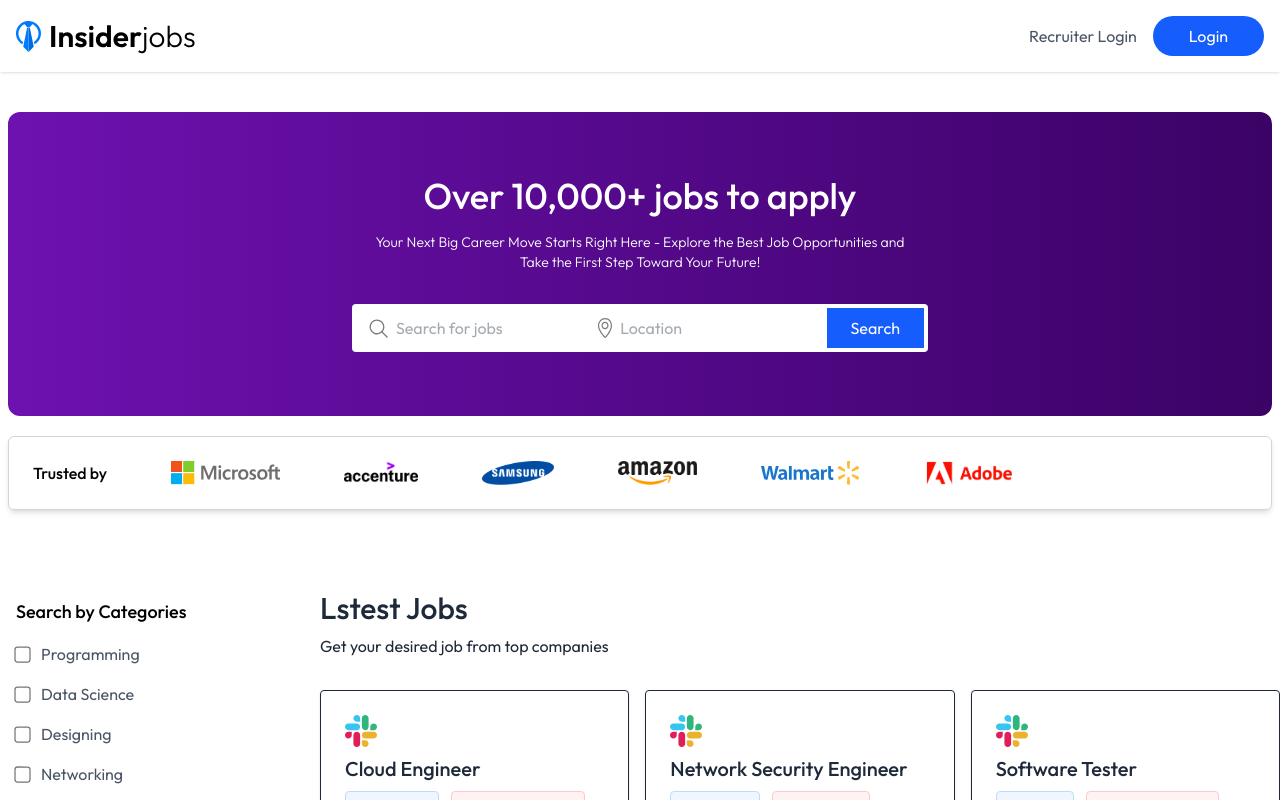
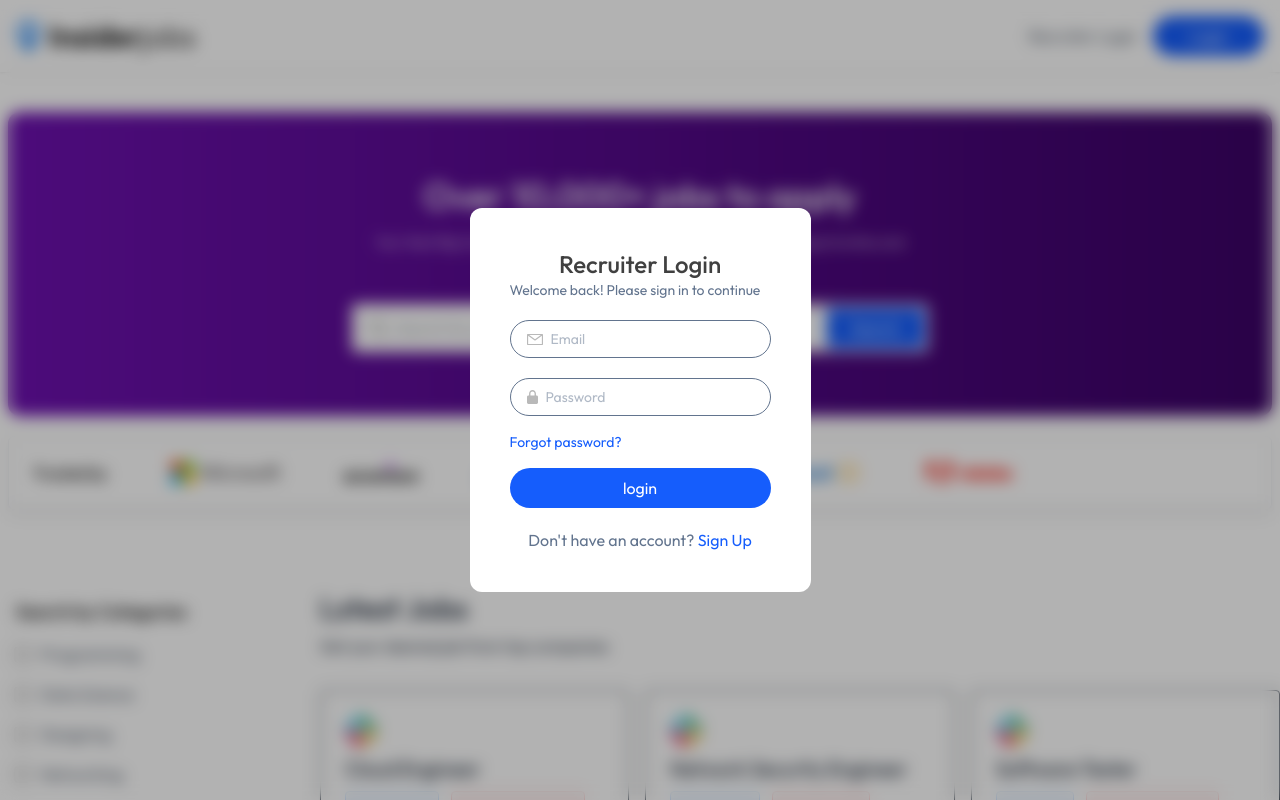
Before and after one commit to rajeevdixit-16/Insider-Jobs, a React (Vite) app in the folder client/: page / in a window 1280 px wide. Both pictures are taken after a click on the button "Recruiter Login". Shown: the top 800 px of the page. Built offline with nearby package versions, Linux system fonts and the light colour scheme; no server answers.

Commit message:
Add Recruiter Login component and integrate with Navbar; enhance Applications and Applyjobs pages

```diff
--- a/client/src/App.jsx
+++ b/client/src/App.jsx
@@ -4,10 +4,16 @@ import { Route, Routes } from "react-router-dom";
 import Home from "./pages/Home.jsx";
 import Applyjobs from "./pages/Applyjobs.jsx";
 import Applications from "./pages/Applications.jsx";
+import RecruiterLogin from "./components/RecruiterLogin.jsx";
+import { useContext } from "react";
+import { AppContext } from "./context/AppContext.jsx";
 
 const App = () => {
+
+  const { showRecruiterLogin } = useContext(AppContext);
   return (
     <div>
+      {showRecruiterLogin && <RecruiterLogin />}
       <Routes>
         <Route path="/" element={<Home />} />
         <Route path="/apply-job/:id" element={<Applyjobs />} />
--- a/client/src/components/Navbar.jsx
+++ b/client/src/components/Navbar.jsx
@@ -1,14 +1,17 @@
-import React, { use } from 'react'
+import React, { useContext } from 'react'
 import { assets } from '../assets/assets.js'
 import { useClerk, useUser, UserButton } from '@clerk/clerk-react'
 import { Link } from 'react-router-dom'
 import { useNavigate } from 'react-router-dom'
+import { AppContext } from '../context/AppContext'
 
 const Navbar = () => {
   const { openSignIn } = useClerk()
   const { user } = useUser()
 
   const navigate = useNavigate()
+
+  const { setShowRecruiterLogin } = useContext(AppContext)
 
   return (
     <div className="shadow py-4">
@@ -25,7 +28,7 @@ const Navbar = () => {
           </div>
         ) : (
           <div className="flex gap-4 max-sm:text-xs">
-            <button className="text-gray-600">Recruiter Login</button>
+            <button onClick={e => setShowRecruiterLogin(true)} className="text-gray-600">Recruiter Login</button>
             <button
               onClick={() => openSignIn()}
               className="bg-blue-600 text-white px-6 sm:px-9 py-2 rounded-full"
--- /dev/null
+++ b/client/src/components/RecruiterLogin.jsx
@@ -0,0 +1,68 @@
+import React, { useState } from 'react'
+import { assets } from '../assets/assets'
+
+const RecruiterLogin = () => {
+
+    const [state,setState] = useState('Login')
+    const [name,setName] = useState('')
+    const [email,setEmail] = useState('')
+    const [password,setPassword] = useState('')
+
+    const [image,setImage] = useState(false)
+
+    const [isTextDataSubmitted,setIsTextDataSubmitted] = useState(false)
+
+    const onSubmitHandler = async(e) => {
+        e.preventDefault()
+
+        if(state === 'Signup' && !isTextDataSubmitted){
+            setIsTextDataSubmitted(true)
+            return;
+        }
+    }
+
+
+  return (
+    <div className='absolute top-0 left-0 right-0 bottom-0 z-10 backdrop-blur-sm bg-black/30 flex justify-center items-center'>
+      <form className='relative bg-white p-10 rounded-xl text-slate-500'>
+        <h1 className='text-center text-2xl text-neutral-700 font-medium'>Recruiter {state}</h1>
+        <p className='text-sm'>Welcome back! Please sign in to continue</p>
+        { state === 'Signup' && isTextDataSubmitted
+        ? <></>
+        : <>
+
+            {state !== 'Login' && (
+                <div className='border px-4 py-2 flex items-center gap-2 rounded-full mt-5'>
+                <img src={assets.person_icon} alt="" />
+                <input className='outline-none text-sm' onChange={e => setName(e.target.value)} type="text" placeholder='Company Name' required />
+                </div>
+            )}
+
+            <div className='border px-4 py-2 flex items-center gap-2 rounded-full mt-5'>
+                <img src={assets.email_icon} alt="" />
+                <input className='outline-none text-sm' onChange={e => setEmail(e.target.value)} type="email" placeholder='Email' required />
+            </div>
+            <div className='border px-4 py-2 flex items-center gap-2 rounded-full mt-5'>
+                <img src={assets.lock_icon} alt="" />
+                <input className='outline-none text-sm' onChange={e => setPassword(e.target.value)} type="password" placeholder='Password' required />
+            </div>
+
+        </>}
+
+        <p className='text-sm text-blue-600 my-4 cursor-pointer'>Forgot password?</p>
+
+
+        <button type='submit' className='bg-blue-600 w-full text-white py-2 rounded-full cursor-pointer'>
+            {state === 'Login' ? 'login' : isTextDataSubmitted ? 'create account' : 'next'}
+        </button>
+        {
+            state === 'Login'
+            ? <p className='mt-5 text-center'>Don't have an account? <span className='text-blue-600 cursor-pointer' onClick={()=>setState('Signup')}>Sign Up</span></p>
+            : <p className='mt-5 text-center'>Already have an account? <span className='text-blue-600 cursor-pointer' onClick={()=>setState('Login')}>Login</span></p>
+        }
+      </form>
+    </div>
+  )
+}
+
+export default RecruiterLogin
--- a/client/src/context/AppContext.jsx
+++ b/client/src/context/AppContext.jsx
@@ -15,6 +15,8 @@ export const AppContextProvider = (props)=>{
 
     const [jobs,setJobs] = useState([])
 
+    const [showRecruiterLogin,setShowRecruiterLogin] = useState(false)
+
     // Function to set jobs data
 
     const fetchJobs = async()=>{
@@ -28,7 +30,8 @@ export const AppContextProvider = (props)=>{
     const value = {
         setSearchFilter,searchFilter,
         isSearched,setIsSearched,
-        jobs,setJobs
+        jobs,setJobs,
+        showRecruiterLogin,setShowRecruiterLogin
     }
     return (<AppContext.Provider value={value}>
         {props.children}
--- a/client/src/pages/Applications.jsx
+++ b/client/src/pages/Applications.jsx
@@ -1,10 +1,71 @@
-import React from 'react'
+import React,{useState} from 'react'
+import Navbar from '../components/Navbar'
+import { assets, jobsApplied } from '../assets/assets'
+import moment from 'moment'
+import Footer from '../components/Footer'
 
 const Applications = () => {
+
+  const [isEdit,setIsEdit] = useState(false)
+  const [resume,setResume] = useState(null)
+
   return (
-    <div>
-
-    </div>
+    <>
+      <Navbar />
+      <div className='container px-4 min-h-[65vh] 2xl:px-20 mx-auto my-10'>
+        <h2 className='text-xl font-semibold'>Your Resume</h2>
+        <div className='flex gap-2 mb-6 mt-3'>
+          {
+            isEdit
+            ? <>
+              <label className='flex items-center' htmlFor="resumeUpload">
+                <p className='bg-blue-100 text-blue-600 px-4 py-2 rounded-lg mr-2'>Select Resume</p>
+                <input id='resumeUpload' onChange={e => setResume(e.target.files[0])} accept='application/pdf' type='file' hidden/>
+                <img src={assets.profile_upload_icon} alt="" />
+              </label>
+              <button onClick={e=>setIsEdit(false)} className='bg-green-100 border border-green-400 rounded-lg px-4 py-2'>Save</button>
+            </>
+            : <div className='flex gap-2'>
+              <a className='bg-blue-100 text-blue-600 px-4 py-2 rounded-lg' href="">
+                Resume
+              </a>
+              <button onClick={()=>setIsEdit(true)} className='text-gray-500 border border-gray-300 px-4 py-2 rounded-lg'>Edit</button>
+              </div>
+          }
+        </div>
+        <h2 className='text-xl font-semibold mb-4'>Jobs Applied</h2>
+        <table className='min-w-full bg-white border rounded-lg'>
+          <thead>
+            <tr>
+              <th className='py-3 px-4 border-b text-left'>Company</th>
+              <th className='py-3 px-4 border-b text-left'>Job Title</th>
+              <th className='py-3 px-4 border-b text-left'>Location</th>
+              <th className='py-3 px-4 border-b text-left'>Date</th>
+              <th className='py-3 px-4 border-b text-left'>Status</th>
+            </tr>
+          </thead>
+          <tbody>
+            {jobsApplied.map((job,index) => true ?(
+              <tr>
+                <td className='py-3 px-4 flex items-center gap-2 border-b'>
+                  <img className='w-8 h-8' src={job.logo} alt="" />
+                  {job.company}
+                </td>
+                <td className='py-2 px-4 border-b'>{job.title}</td>
+                <td className='py-2 px-4 border-b max-sm:hidden'>{job.location}</td>
+                <td className='py-2 px-4 border-b max-sm:hidden'>{moment(job.date).format('ll')}</td>
+                <td className='py-2 px-4 border-b'>
+                  <span className={`${job.status === 'Pending' ? 'bg-yellow-100 text-yellow-600' : job.status === 'Accepted' ? 'bg-green-100 text-green-600' : 'bg-red-100 text-red-600'} px-3 py-1 rounded-full text-sm font-medium`}>
+                    {job.status}
+                  </span>
+                  </td>
+              </tr>
+            ): (null))}
+          </tbody>
+        </table>
+      </div>
+      <Footer />
+    </>
   )
 }
 
--- a/client/src/pages/Applyjobs.jsx
+++ b/client/src/pages/Applyjobs.jsx
@@ -8,6 +8,7 @@ import { assets } from '../assets/assets'
 import kconvert from 'k-convert'
 import moment from 'moment'
 import JobCard from '../components/JobCard'
+import Footer from '../components/Footer'
 
 const Applyjobs = () => {
 
@@ -77,8 +78,8 @@ const Applyjobs = () => {
               </div>
               <button className='bg-blue-600 p-2.5 px-10 text-white rounded mt-10'>Apply Now</button>
             </div>
-
-            <div>
+            {/* More jobs section */}
+            <div className='w-full lg:w-1/3 mt-8 lg:mt-0 lg:ml-8 space-y-5'>
               <h2>More jobs from {JobData.companyId.name}</h2>
               {jobs.filter(job=>job._id!==JobData._id && job.companyId._id === JobData.companyId._id)
               .filter(job=>true).slice(0,4).map((job,index)=> <JobCard key={index} job={job} />)}
@@ -86,6 +87,7 @@ const Applyjobs = () => {
           </div>
         </div>
       </div>
+      <Footer />
     </>
   ) : (
     <Loading />
```
